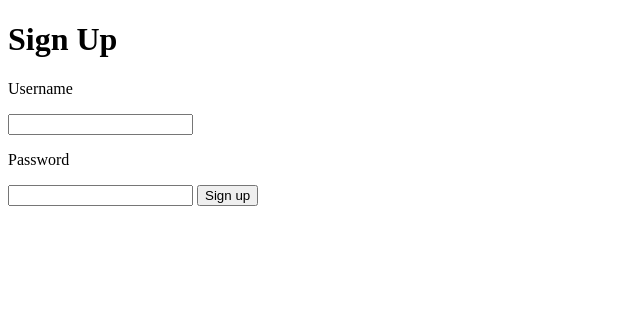
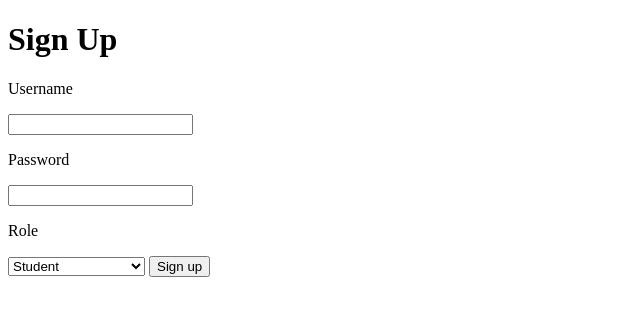
Before and after one commit to clia6547/INFO2222-Scaffold-5b, a Flask app: template templates/signup.jinja in a window 1280 px wide. Shown: the top 316 px of the page, without its empty margins (0-640 px from the left). Run offline with Flask 3, Linux system fonts and the light colour scheme; the template is opened without the code that fills it: most values are stand-ins (such as "Sample title", 1, 10 or a date in 2020).

Commit message:
add role in User.

```diff
--- a/app.py
+++ b/app.py
@@ -66,6 +66,7 @@ def login_user():
     # Reset the session for each new login
     session.clear()
     session['username'] = username  # Correctly setting the username in the session
+    session['role'] = user.role
     # return jsonify({"success": True, "url": url_for('home', username=username)})
 
     return url_for('home', username=request.json.get("username"))
@@ -87,12 +88,13 @@ def signup_user():
     username = request.json.get("username")
     password = request.json.get("password")
     public_key = request.json.get("publicKey")
+    role = request.json.get("role")
     if public_key is None:
         print("Public key is missing from the data.")
     # print(f"Received public key for {username}: {public_key}")  # Debug log
 
     if db.get_user(username) is None:
-        db.insert_user(username, password, public_key)
+        db.insert_user(username, password, public_key, role)
         session['username'] = username  # Set up user session
         return jsonify({"success": True, "url": url_for('home', username=username), "hmac_key": COMMON_HMAC_KEY})
     else:
@@ -113,7 +115,8 @@ def home():
     if 'username' not in session:
         return redirect(url_for('login'))  # Redirect to login if the user is not in session
     username = session['username']
-    return render_template("home.jinja", username=username)
+    role = session['role']
+    return render_template("home.jinja", username=username, role=role)
 
 @app.route("/api/get_public_key/<username>", methods=['GET'])
 def get_public_key(username):
@@ -137,5 +140,12 @@ def get_hmac_key():
 def knowledge_repository():
     return render_template('knowledge_repository.jinja')
 
+@app.route("/profile/<username>")
+def profile(username):
+    user = db.get_user(username)
+    if user is None:
+        return render_template('404.jinja'), 404
+    return render_template("profile.jinja", user=user)
+
 if __name__ == '__main__':
     socketio.run(app)
--- a/db.py
+++ b/db.py
@@ -25,10 +25,10 @@ session = Session(bind=engine)
 Base.metadata.create_all(engine)
 
 # inserts a user to the database
-def insert_user(username: str, password: str, public_key: str):
+def insert_user(username: str, password: str, public_key: str, role: str):
     with Session(engine) as session:
         print(f"Inserting user {username} with public key: {public_key}")
-        user = User(username=username, password=password, public_key=public_key)
+        user = User(username=username, password=password, public_key=public_key, role=role)
         session.add(user)
         try:
             session.commit()
--- a/models.py
+++ b/models.py
@@ -36,6 +36,7 @@ class User(Base):
     username = Column(String, primary_key=True)
     password = Column(String)
     public_key = Column(Text)  # New field to store the public key
+    role = Column(String)
 
     # Define a relationship with Friendship table
     friends = relationship("Friendship", foreign_keys=[Friendship.user1], back_populates="user1_rel")
--- a/templates/home.jinja
+++ b/templates/home.jinja
@@ -44,7 +44,9 @@
 <!--Navbar, you'll see the username here-->
 <nav style="border-bottom: 1px solid black;">
     <ol style="float: right">
-        <li style="display:inline-block">Username:  {{ username }} </li>
+        <li style="display: block;">
+            <a href="/profile/{{ username }}">Username: {{ username }}</a>
+        </li>
     </ol>
 </nav>
 
--- a/templates/signup.jinja
+++ b/templates/signup.jinja
@@ -9,6 +9,13 @@ Sign up page, pretty much the same as login.
     <input id="username"/>
     <p>Password</p>
     <input id="password" type="password"/>
+    <p>Role</p>
+    <select id="role" name="role" required>
+        <option value="Student">Student</option>
+        <option value="Academic Staff">Academic Staff</option>
+        <option value="Administrative Staff">Administrative Staff</option>
+        <option value="Admin User">Admin User</option>
+    </select>
     <button onclick="signup()">Sign up</button>
 
     <script>
@@ -58,6 +65,7 @@ Sign up page, pretty much the same as login.
         async function signup() {
             const username = document.getElementById('username').value;
             const password = document.getElementById('password').value;
+            const role = document.getElementById('role').value;
             const keyPair = await generateKeyPair();
             const publicKey = await window.crypto.subtle.exportKey("spki", keyPair.publicKey);
             const publicKeyPem = spkiToPem(publicKey);
@@ -72,7 +80,8 @@ Sign up page, pretty much the same as login.
                 body: JSON.stringify({
                     username: username,
                     password: password,
-                    publicKey: publicKeyPem
+                    publicKey: publicKeyPem,
+                    role: role
                 })
             })
             .then(response => {
```
Also changed, not shown: templates/profile.jinja (added, +15 -0 lines), 1 other file.
